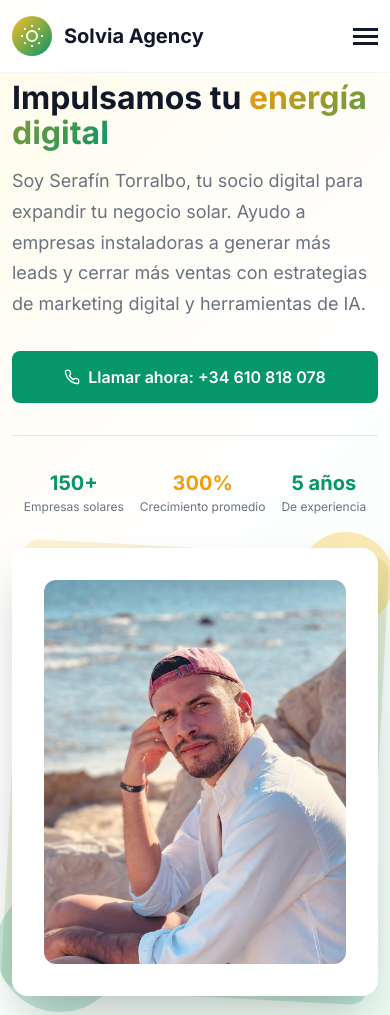
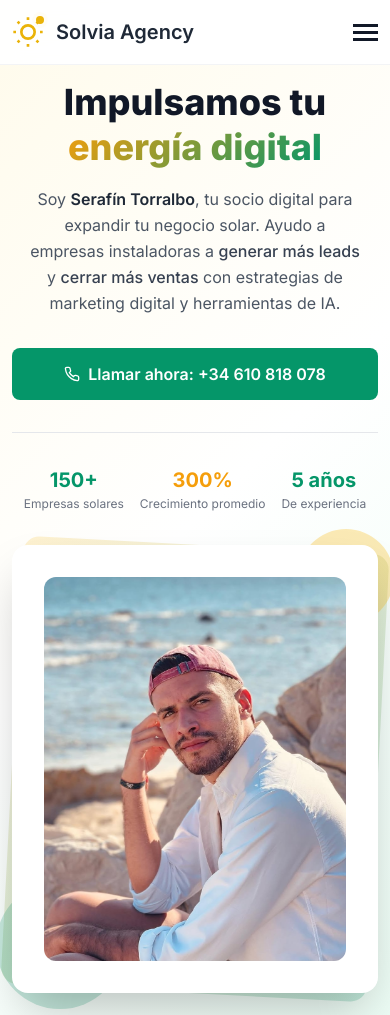
Before and after one commit to AntonioEspinosaMini/solvia_agency, a plain HTML site: page index.html in a window 390 px wide. Shown: the top 1015 px of the page. Drawn offline with nearby package versions, Linux system fonts and the light colour scheme.

Commit message:
Improvement in mobile version

```diff
--- a/index.html
+++ b/index.html
@@ -15,15 +15,16 @@
     <header class="header">
         <div class="container">
             <div class="header-content">
-                <div class="logo">
-                    <div class="logo-icon">
-                        <svg class="sun-icon" viewBox="0 0 24 24" fill="none" stroke="currentColor" stroke-width="2">
-                            <circle cx="12" cy="12" r="5"/>
-                            <path d="M12 1v2M12 21v2M4.22 4.22l1.42 1.42M18.36 18.36l1.42 1.42M1 12h2M21 12h2M4.22 19.78l1.42-1.42M18.36 5.64l1.42-1.42"/>
-                        </svg>
-                        <div class="logo-pulse"></div>
+                <div class="flex items-center space-x-3">
+                    <div class="relative">
+                    <svg class="w-8 h-8 text-yellow-500" viewBox="0 0 24 24" fill="none" stroke="currentColor" stroke-width="2">
+                        <circle cx="12" cy="12" r="5"/>
+                        <path d="M12 1v2M12 21v2M4.22 4.22l1.42 1.42M18.36 18.36l1.42 1.42M1 12h2M21 12h2M4.22 19.78l1.42-1.42M18.36 5.64l1.42-1.42"/>
+                    </svg>
+                    <span class="absolute top-0 right-0 block w-2 h-2 bg-yellow-400 rounded-full animate-ping"></span>
+                    <span class="absolute top-0 right-0 block w-2 h-2 bg-yellow-500 rounded-full"></span>
                     </div>
-                    <span class="logo-text">Solvia Agency</span>
+                    <span class="text-xl font-semibold text-gray-800 select-none">Solvia Agency</span>
                 </div>
                 <nav class="nav">
                     <a href="#services" class="nav-link">Servicios</a>
@@ -45,13 +46,16 @@
             <div class="hero-grid">
                 <div class="hero-content">
                     <div class="hero-text">
-                        <h1 class="hero-title mb-4">
-                            Impulsamos tu
-                            <span class="gradient-text">energía digital</span>
+                        <h1 class="hero-title text-4xl sm:text-5xl font-extrabold text-gray-900 leading-tight mb-4 text-center md:text-left">
+                        Impulsamos tu<br>
+                            <span class="gradient-text">
+                                energía digital
+                            </span>
                         </h1>
-                        <p class="hero-description">
-                            Soy Serafín Torralbo, tu socio digital para expandir tu negocio solar. Ayudo a empresas instaladoras a
-                            generar más leads y cerrar más ventas con estrategias de marketing digital y herramientas de IA.
+                        <p class="hero-description text-base sm:text-lg text-gray-600 leading-relaxed text-center md:text-left px-4 sm:px-0 mx-auto md:mx-0">
+                            Soy <span class="font-semibold text-gray-800">Serafín Torralbo</span>, tu socio digital para expandir tu negocio solar.
+                            Ayudo a empresas instaladoras a <span class="font-medium text-gray-700">generar más leads</span> y
+                            <span class="font-medium text-gray-700">cerrar más ventas</span> con estrategias de marketing digital y herramientas de IA.
                         </p>
                     </div>
 
```
